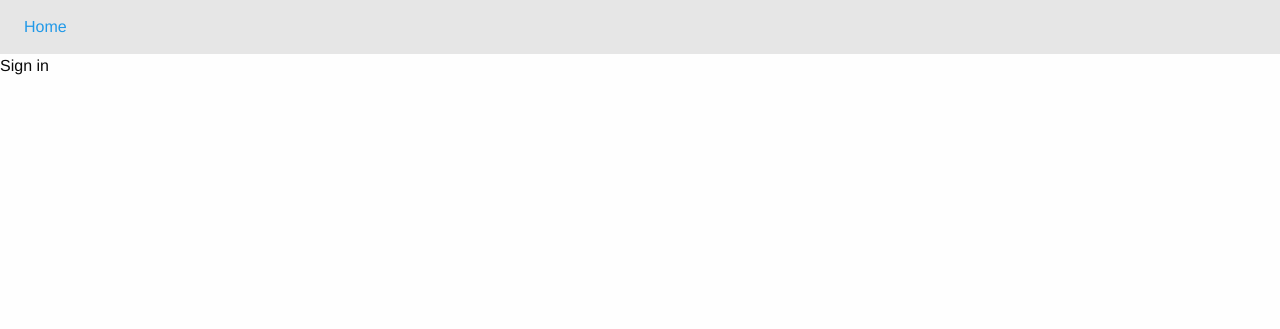
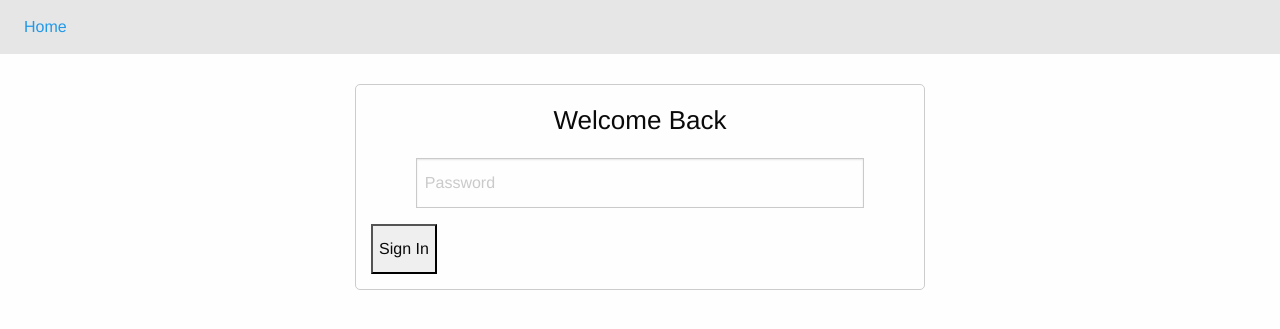
Before and after one commit to MisterTJB/Udacity-Blog, a Python web app: template template/sign-in.html in a window 1280 px wide. Shown: the top 329 px of the page. Run offline with Jinja, Linux system fonts and the light colour scheme; the template is opened without the code that fills it, so the values that code supplies are empty.

Commit message:
Add sign in form

```diff
--- a/template/sign-in.html
+++ b/template/sign-in.html
@@ -1,5 +1,33 @@
 {% extends "base.html" %}
 
 {% block content %}
-Sign in
+<div class="row">
+    <div class="medium-6 columns medium-centered">
+        <div class="signup-panel">
+            <p class="welcome">Welcome Back</p>
+            <form action="/users/in" method="POST">
+                <div class="row collapse">
+                    <div class="small-10  columns small-centered">
+                        {% if invalid_credentials %}
+                            <input type="text" placeholder="Username" name="username" value="{{username}}">
+                        { % else %}
+                            <input type="text" placeholder="Username" name="username">
+                        {% endif %}
+                    </div>
+                </div>
+                <div class="row collapse">
+                    <div class="small-10  columns small-centered">
+                        <input type="password" placeholder="Password" name="password">
+                    </div>
+                </div>
+                <div class="row collapse">
+                    <input type="submit" value="Sign In">
+                </div>
+            </form>
+            {% if invalid_credentials %}
+            <p class="text-centered invalid-login">Your password is so cryptic you might have typed it wrong; try again, genius</p>
+            {% endif %}
+        </div>
+    </div>
+</div>
 {% endblock %}
```
